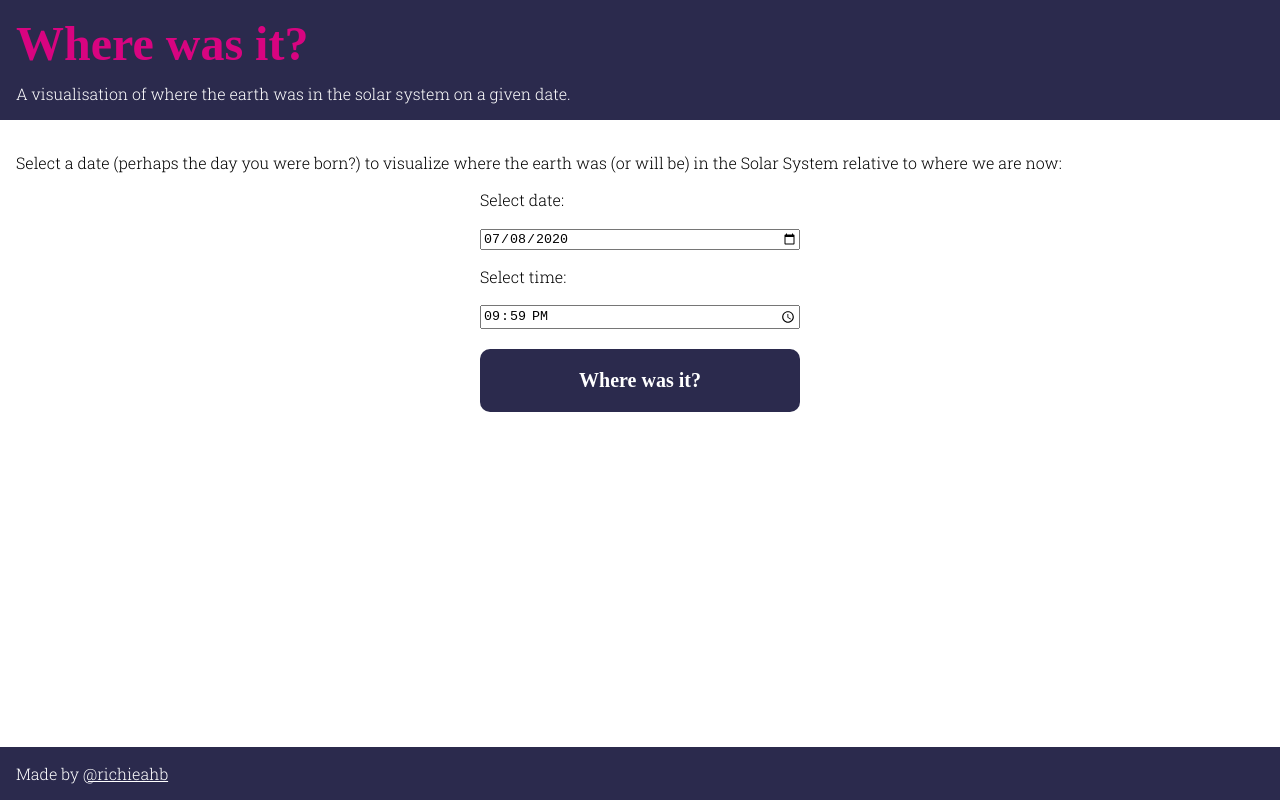
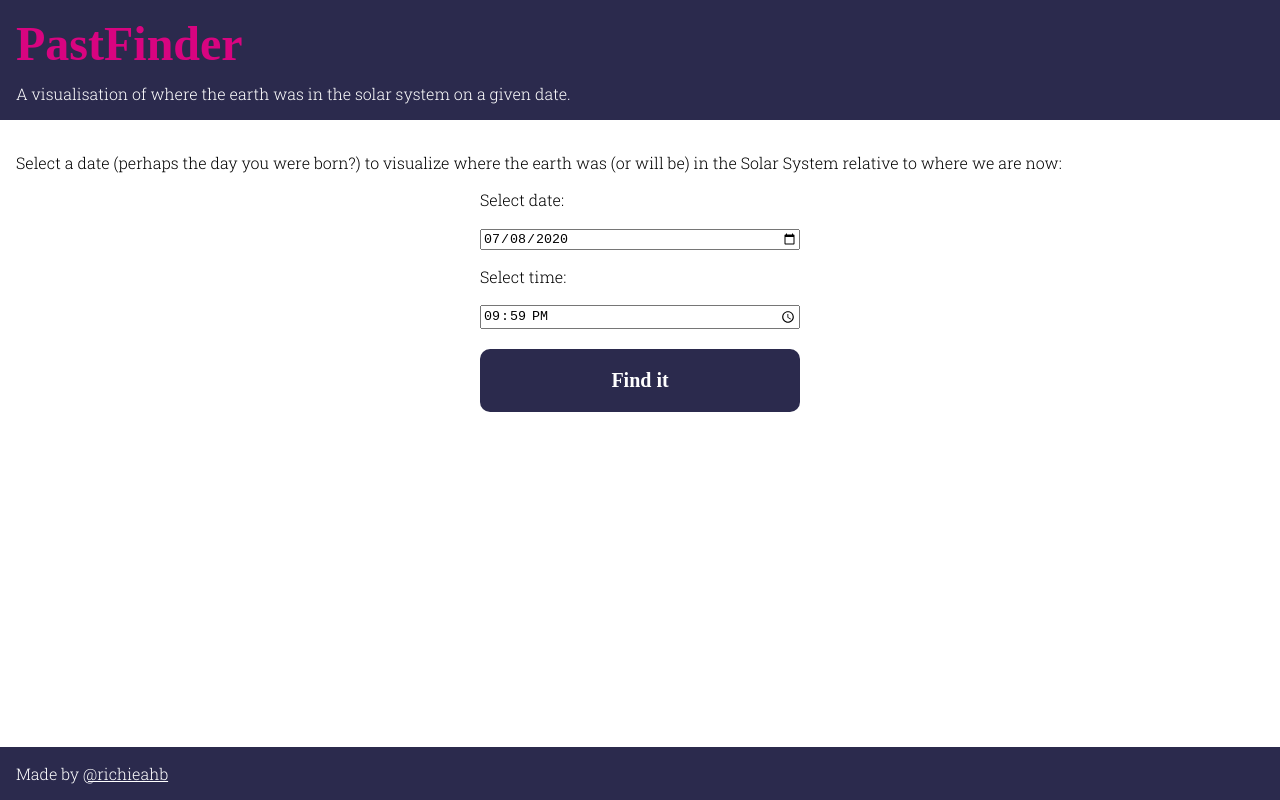
Before and after one commit to RichieAHB/where-was-it, a React (Vite) app in the folder client/: page / in a window 1280 px wide. Built offline with nearby package versions, Linux system fonts and the light colour scheme; a web font is replaced by a local one.

Commit message:
Nicer name

```diff
--- a/client/index.html
+++ b/client/index.html
@@ -7,7 +7,7 @@
       content="width=device-width, user-scalable=no, initial-scale=1.0, maximum-scale=1.0, minimum-scale=1.0"
     />
     <meta http-equiv="X-UA-Compatible" content="ie=edge" />
-    <title>Where Was It?</title>
+    <title>PastFinder</title>
     <link
       href="https://fonts.googleapis.com/css2?family=Megrim&display=swap"
       rel="stylesheet"
--- a/client/src/DateInput.tsx
+++ b/client/src/DateInput.tsx
@@ -98,7 +98,7 @@ const DateInput = ({ onDateSelected }: DateInputProps) => {
             value={time}
             onChange={setTime}
           />
-          <Button>Where was it?</Button>
+          <Button>Find it</Button>
         </Form>
       </FormWrapper>
     </>
--- a/client/src/Layout.tsx
+++ b/client/src/Layout.tsx
@@ -62,7 +62,7 @@ const Layout = ({ children }: LayoutProps) => {
   return (
     <Container style={{ height }}>
       <Bookend>
-        <Title>Where was it?</Title>
+        <Title>PastFinder</Title>
         <Subtitle>
           A visualisation of where the earth was in the solar system on a given
           date.
```
